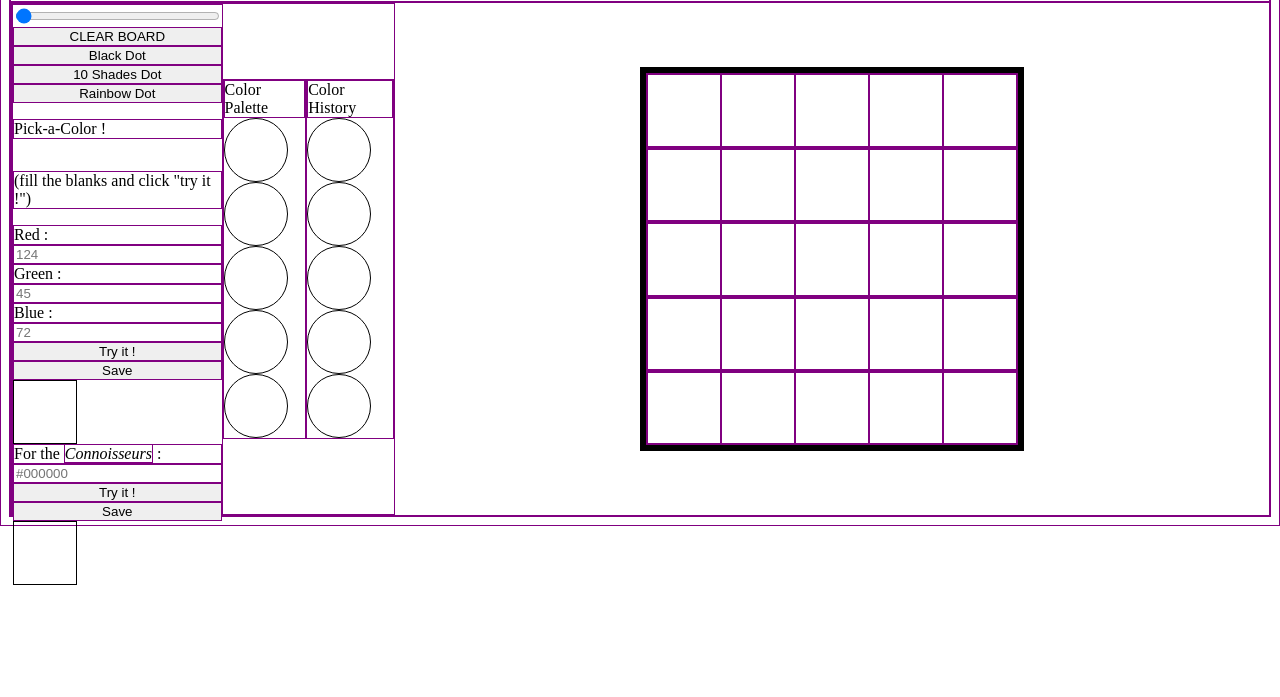
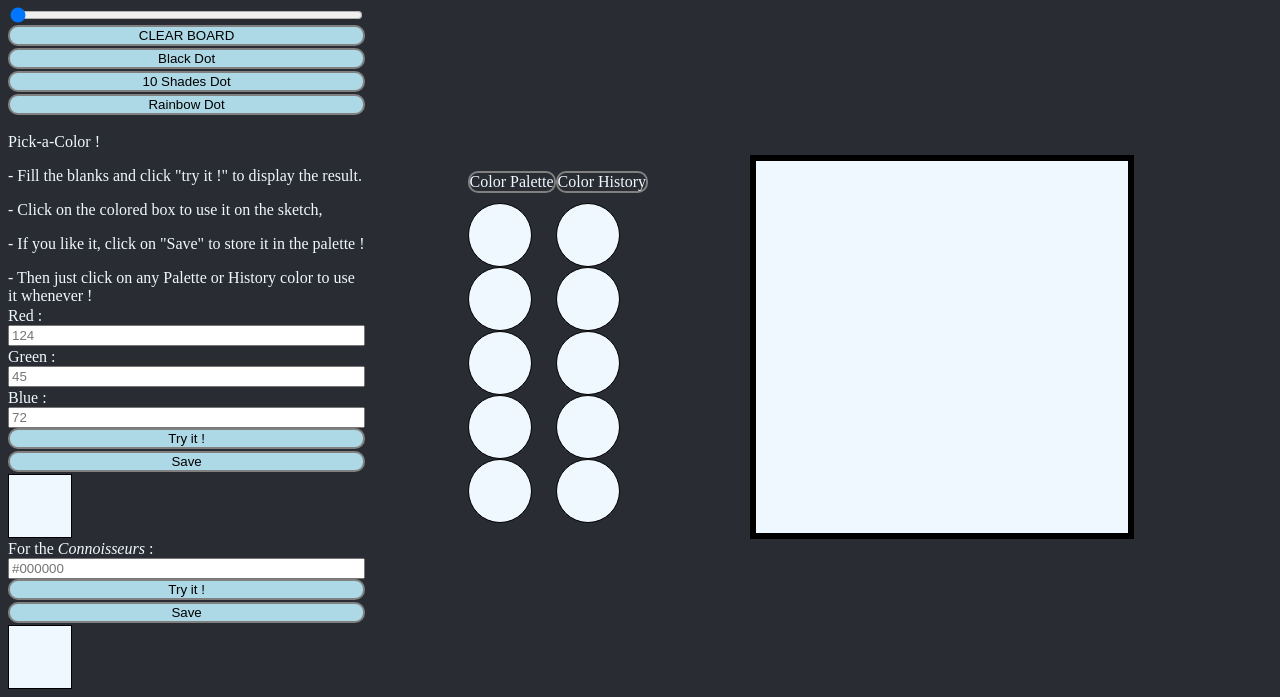
Before and after one commit to Papy-La-Taupe/etch-a-sketch, a plain HTML site: page index.html in a window 1280 px wide. Shown: the part 110-807 px from the top of the page. Drawn offline with Linux system fonts and the light colour scheme.

Commit message:
add a basic working css to wrap up the project. note some remarks abour weird working shader

```diff
--- a/index.html
+++ b/index.html
@@ -22,7 +22,10 @@
           <button id="ColorRainbow">Rainbow Dot</button>
 
           <p>Pick-a-Color !</p>
-          <p>(fill the blanks and click "try it !")</p>
+          <p>- Fill the blanks and click "try it !" to display the result.</p>
+          <p>- Click on the colored box to use it on the sketch,</p>
+          <p>- If you like it, click on "Save" to store it in the palette !</p>
+          <p>- Then just click on any Palette or History color to use it whenever !</p>
           <label for="ValueRed">Red :</label>
           <input type="text" id="ValueRed" name="ValueRed" placeholder="124" onchange="changeInValue()">
           <label for="ValueGreen">Green :</label>
--- a/javascript.js
+++ b/javascript.js
@@ -43,6 +43,7 @@ function blackBoxColor(data){
     const boxClassesInString = data.target.className;
     let boxNumber = boxClassesInString.split(/\D/g).filter(Number).toString();
     const boxToColor = document.querySelector(`.SketchCaseNumber${boxNumber}`);
+    boxToColor.removeAttribute("style");
     boxToColor.setAttribute("style", "background-color: black;");
 };
 
@@ -72,6 +73,7 @@ function myOwnBoxColor(data, colorPaletteData){
     const boxClassesInString = data.target.className;
     let boxNumber = boxClassesInString.split(/\D/g).filter(Number).toString();
     const boxToColor = document.querySelector(`.SketchCaseNumber${boxNumber}`);
+    boxToColor.removeAttribute("style");
     boxToColor.setAttribute("style", `background-color: ${colorPaletteData};`);
 };
 
@@ -89,6 +91,7 @@ function rainbowBoxColor(data){
     const boxClassesInString = data.target.className;
     let boxNumber = boxClassesInString.split(/\D/g).filter(Number).toString();
     const boxToColor = document.querySelector(`.SketchCaseNumber${boxNumber}`);
+    boxToColor.removeAttribute("style");
     boxToColor.setAttribute("style", `background-color: ${randomColor()};`);
 };
 
@@ -111,14 +114,15 @@ function changeInValue(){
 
 document.addEventListener("click", (e)=>{
     const clickOnButtonSample = e.target.id;
-    console.log(clickOnButtonSample, redValue, greenValue, blueValue);
+
     if (clickOnButtonSample == "HexSampleTest"){
         const sampleBoxColoring = document.querySelector(`.HexSampleColor`);
+        boxToColor.removeAttribute("style");
         sampleBoxColoring.setAttribute("style", `background-color: ${hexValue};`);
     }
     else if(clickOnButtonSample == "RGBSampleTest"){
         const sampleBoxColoring = document.querySelector(`.RGBSampleColor`);
-        console.log(sampleBoxColoring);
+        boxToColor.removeAttribute("style");
         sampleBoxColoring.setAttribute("style", `background-color: RGB(${redValue}, ${greenValue}, ${blueValue});`);
     }
 });
@@ -129,6 +133,7 @@ function myRGBBoxColor(data){
     const boxClassesInString = data.target.className;
     let boxNumber = boxClassesInString.split(/\D/g).filter(Number).toString();
     const boxToColor = document.querySelector(`.SketchCaseNumber${boxNumber}`);
+    boxToColor.removeAttribute("style");
     boxToColor.setAttribute("style", `background-color: RGB(${redValue}, ${greenValue}, ${blueValue});`);
 };
 
@@ -138,6 +143,7 @@ function myHexBoxColor(data){
     const boxClassesInString = data.target.className;
     let boxNumber = boxClassesInString.split(/\D/g).filter(Number).toString();
     const boxToColor = document.querySelector(`.SketchCaseNumber${boxNumber}`);
+    boxToColor.removeAttribute("style");
     boxToColor.setAttribute("style", `background-color: ${hexValue};`);
 };
 
@@ -148,6 +154,7 @@ function myRGBColorPalette(data)
     const boxClassesInString = data.target.id;
     let boxNumber = boxClassesInString.split(/\D/g).filter(Number).toString();
     const boxToColor = document.querySelector(`#ColorPalette${boxNumber}`);
+    boxToColor.removeAttribute("style");
     boxToColor.setAttribute("style", `background-color: RGB(${redValue}, ${greenValue}, ${blueValue});`);
     dataStorageMode = 0;
 }
@@ -159,6 +166,7 @@ function myHexColorPalette(data)
     const boxClassesInString = data.target.id;
     let boxNumber = boxClassesInString.split(/\D/g).filter(Number).toString();
     const boxToColor = document.querySelector(`#ColorPalette${boxNumber}`);
+    boxToColor.removeAttribute("style");
     boxToColor.setAttribute("style", `background-color: ${hexValue};`);
     dataStorageMode = 0;
 }
@@ -171,7 +179,7 @@ let dataStorageMode = 0;
 document.addEventListener("click", function(e){
 
     const colorModePicker = e.target.id;
-    console.log(colorModePicker);
+
     let colorControl;
     let colorPaletteData;
     //activate save button
@@ -185,7 +193,7 @@ document.addEventListener("click", function(e){
         for(let i = 1;i<100;i++){
             const clear = document.querySelector(`.SketchCaseNumber${i}`);
             if(clear){
-                clear.setAttribute("style", `background-color: white;`);
+                clear.removeAttribute("style");
             }
             else break;
 
@@ -196,7 +204,7 @@ document.addEventListener("click", function(e){
 
     else if(/^ColorPalette\d+$/.test(colorModePicker) || /^ColorHistory\d+$/.test(colorModePicker)){
         const getID = document.querySelector(`#${colorModePicker}`);
-        console.log(getID, colorModePicker);
+
         const styles = window.getComputedStyle(getID);
         colorPaletteData = styles.getPropertyValue('background-color');
         document.addEventListener("mousedown", function(e){myOwnBoxColor(e, colorPaletteData);colorControl=1});
--- a/styles.css
+++ b/styles.css
@@ -1,5 +1,5 @@
 *{
-    border:solid purple 1px;
+    color: aliceblue;
 
 }
 
@@ -8,15 +8,22 @@ html {
   }
   *, *:before, *:after {
     box-sizing: inherit;
+
   }
+
+ body{
+    background-color: rgb(41, 45, 51);
+ }
 
 .SketchBoxContainer{
     display:flex;
     flex-direction: column;
     margin:auto;
+    margin-left: 8vw;
     border: 6px solid black;
     width:30vw;
     height:30vw;
+    background-color: aliceblue;
 }
 
 .SketchSub{
@@ -32,6 +39,7 @@ html {
     max-width:5vw;
     min-height: 5vw;
     border:1px solid black;
+    background-color: aliceblue;
 }
 
 .MemorizedSampleColor{
@@ -39,6 +47,7 @@ html {
     min-height: 5vw;
     border:1px solid black;
     border-radius: 2.5vw;
+    background-color: aliceblue;
 }
 
 #TitleDisplay{
@@ -72,20 +81,56 @@ html {
     display:flex;
     flex-direction: row;
     justify-content: space-between;
-    width: 30vw;
-    height: 40vw;
+    width: 50vw;
+    height: auto;
 }
 
 #ButtonsMenu{
     display: flex;
     flex-direction: column;
     justify-content: space-around;
+    flex-shrink: 1;
 }
 
 #PaletteMenu{
     align-self: center;
+    margin-left: 8vw;
+    flex-shrink: 0;
 }
 
 #HistoryMenu{
     align-self: center;
+    flex-shrink: 0;
 }
+
+p{
+    margin-bottom: 0;
+}
+
+label{
+    margin-top: 2px;
+}
+
+button{
+    border-radius: 10px;
+    border: solid 2px grey;
+    box-shadow: inset;
+    margin-bottom: 2px;
+    background-color: lightblue;
+    color: black;
+
+}
+
+#ColorPalette{
+    margin-bottom: 10px;
+    border: solid 2px grey;
+    border-radius: 10px;
+    box-shadow: inset;
+}
+
+#ColorHistory{
+    margin-bottom: 10px;
+    border: solid 2px grey;
+    border-radius: 10px;
+    box-shadow: inset;
+}
```
Also changed, not shown: 1 other file.
